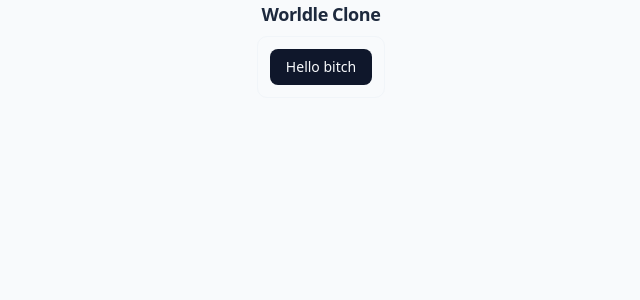
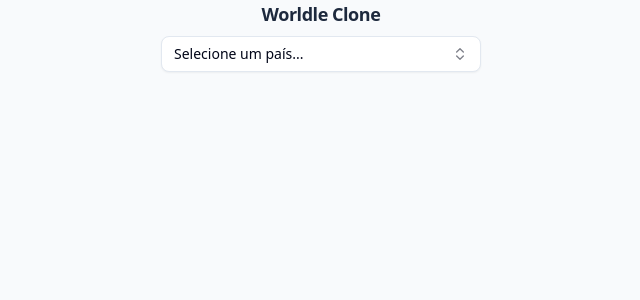
Before and after one commit to eric-figueira/worldle-clone, a React (Vite) app: page / in a window 1280 px wide. Shown: the top 300 px of the page, without its empty margins (63-703 px from the left). Built offline with nearby package versions, Linux system fonts and the light colour scheme.

Commit message:
feat: add countries combobox

```diff
--- a/src/app.tsx
+++ b/src/app.tsx
@@ -1,4 +1,4 @@
-import { CountryGuess } from "./components/country-guess";
+import { CountryGuess } from "./components/countries-combobox";
 
 export function App() {
   return (
--- /dev/null
+++ b/src/components/countries-combobox.tsx
@@ -0,0 +1,72 @@
+import * as React from "react"
+import { useState } from "react";
+import { Check, ChevronsUpDown } from "lucide-react"
+
+import { cn } from "@/lib/utils"
+import { Button } from "@/components/ui/button"
+import {
+  Command,
+  CommandEmpty,
+  CommandGroup,
+  CommandInput,
+  CommandItem,
+  CommandList,
+} from "@/components/ui/command"
+import {
+  Popover,
+  PopoverContent,
+  PopoverTrigger,
+} from "@/components/ui/popover"
+import { countries } from "@/lib/countries";
+
+
+export function CountryGuess() {
+  const [open, setOpen] = React.useState(false)
+  const [value, setValue] = React.useState("")
+
+  return (
+    <Popover open={open} onOpenChange={setOpen}>
+      <PopoverTrigger asChild>
+        <Button
+          variant="outline"
+          role="combobox"
+          aria-expanded={open}
+          className="w-xs justify-between"
+        >
+          {value
+            ? countries.find((country) => country.code === value)?.name
+            : "Selecione um país..."}
+          <ChevronsUpDown className="opacity-50" />
+        </Button>
+      </PopoverTrigger>
+      <PopoverContent className="min-w-fit p-0" align="start">
+        <Command>
+          <CommandInput placeholder="Procure um país..." className="h-9" />
+          <CommandList>
+            <CommandEmpty>Nenhum país encontrado.</CommandEmpty>
+            <CommandGroup>
+              {countries.map((country) => (
+                <CommandItem
+                  key={country.code}
+                  value={country.name}
+                  onSelect={(currentValue) => {
+                    setValue(currentValue === value ? "" : country.code)
+                    setOpen(false)
+                  }}
+                >
+                  {country.name}
+                  <Check
+                    className={cn(
+                      "ml-auto",
+                      value === country.name ? "opacity-100" : "opacity-0"
+                    )}
+                  />
+                </CommandItem>
+              ))}
+            </CommandGroup>
+          </CommandList>
+        </Command>
+      </PopoverContent>
+    </Popover>
+  )
+}
--- a/src/components/country-guess.tsx
+++ /dev/null
@@ -1,12 +0,0 @@
-import { useState } from "react";
-import { Button } from "./ui/button";
-
-export function CountryGuess() {
-  const [guesses, setGuesses] = useState<undefined[]>([])
-
-  return (
-    <div className="border border-slate-100 rounded-lg p-3">
-      <Button>Hello bitch</Button>
-    </div>
-  )
-}
```
